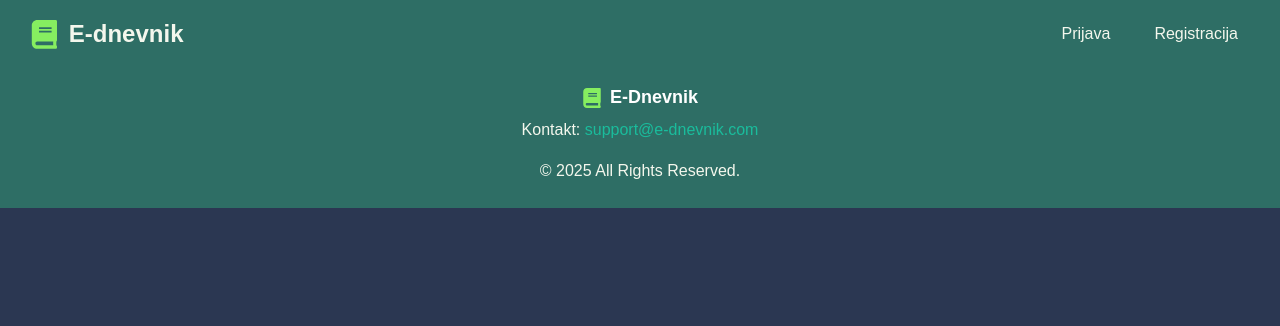
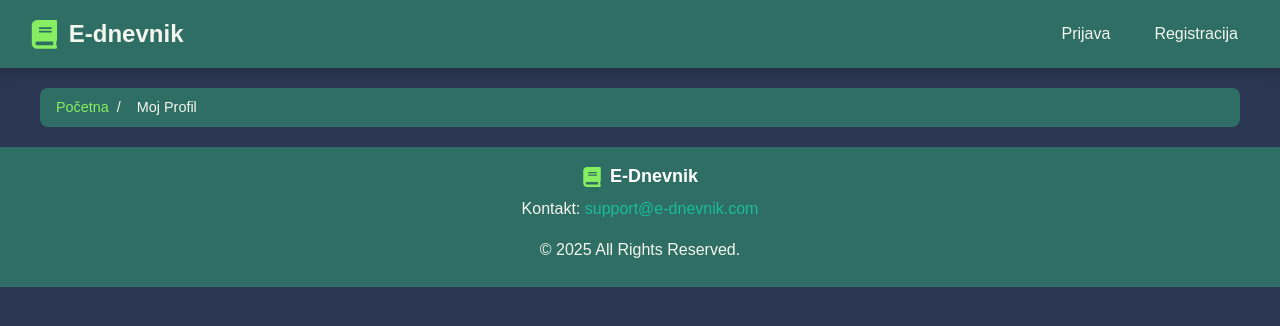
Before and after one commit to elab-development/internet-tehnologije-2024-projekat-e-dnevnik_2021_0186, a React (Create React App) app in the folder fe-ednevnik/: page /ucenik-profile in a window 1280 px wide. Shown: the top 326 px of the page. Built offline with nearby package versions, Linux system fonts and the light colour scheme.

Commit message:
Breadcrumbs implemented

```diff
--- a/fe-ednevnik/src/App.css
+++ b/fe-ednevnik/src/App.css
@@ -661,3 +661,41 @@ select {
     font-weight: bold;
     color: var(--primary-color);
 }
+
+.breadcrumbs {
+  display: flex;
+  align-items: center;
+  background-color: var(--primary-color);
+  padding: 8px 16px;
+  border-radius: 8px;
+  margin: 20px auto;
+  max-width: 1200px;
+  color: var(--text-color);
+  font-size: 0.9rem;
+}
+
+.breadcrumb-item {
+  display: flex;
+  align-items: center;
+}
+
+.separator {
+  margin: 0 8px;
+  color: var(--text-color);
+}
+
+.breadcrumb-link {
+  color: var(--accent-color);
+  text-decoration: none;
+  transition: color 0.3s ease;
+}
+
+.breadcrumb-link:hover {
+  color: var(--accent-color-hover);
+}
+
+.breadcrumb-current {
+  color: var(--text-color);
+  font-weight: 500;
+  margin-left: 8px;
+}
--- a/fe-ednevnik/src/App.js
+++ b/fe-ednevnik/src/App.js
@@ -13,7 +13,7 @@ import UcenikHome from "./components/ucenik/UcenikHome";
 import ProfesorForm from "./components/profesor/ProfesorForm";
 import UcenikForm from "./components/ucenik/UcenikForm";
 import RoditeljForm from "./components/roditelj/RoditeljForm";
-
+import Breadcrumbs from "./components/reusable/Breadcrumbs";
 
 function App() {
     const [token, setToken] = useState(sessionStorage.getItem("access_token"));
@@ -35,6 +35,7 @@ function App() {
                     setTipKorisnika={setTipKorisnika}
                     setRelatedModelId={setRelatedModelId}
                 />
+                <Breadcrumbs />
                 <Routes>
                     {/* Opšte rute za sve korisnike */}
 
--- /dev/null
+++ b/fe-ednevnik/src/components/reusable/Breadcrumbs.jsx
@@ -0,0 +1,120 @@
+import React from "react";
+import { Link, useLocation } from "react-router-dom";
+
+// Rute na kojima NE prikazujemo breadcrumbs
+const excludedRoutes = [
+  "/",
+  "/register",
+  "/profesor",
+  "/ucenik",
+  "/roditelj",
+  "/dashboard-profesor",
+  "/ucenik-home",
+  "/dashboard-roditelj",
+  "/dashboard-admin",
+];
+
+// Tačna mapiranja pune putanje na prikazni naziv (isti kao u Navbar-u)
+const pathLabelMap = {
+  "/dashboard-profesor": "Dashboard Profesora",
+  "/profesor-profile": "Moj Profil",
+
+  "/ucenik-home": "Početna",
+  "/dashboard-ucenik": "Dashboard Učenika",
+  "/ucenik-profile": "Moj Profil",
+
+  "/dashboard-roditelj": "Dashboard Roditelja",
+  "/roditelj-profile": "Moj Profil",
+
+  "/dashboard-admin": "Dashboard Administratora",
+  "/predmeti-admin": "Upravljanje Predmetima",
+};
+
+// Explicitne veze roditelj → dete:
+const parentMap = {
+  "/profesor-profile": "/dashboard-profesor",
+  "/dashboard-ucenik": "/ucenik-home",
+  "/ucenik-profile": "/ucenik-home",
+  "/roditelj-profile": "/dashboard-roditelj",
+  "/predmeti-admin": "/dashboard-admin",
+};
+
+// Ako ruta NIJE u pathLabelMap, formatiramo segment ovako:
+const formatSegment = (segment) => {
+  return segment
+    .split("-")
+    .map((w) => w.charAt(0).toUpperCase() + w.slice(1))
+    .join(" ");
+};
+
+const Breadcrumbs = () => {
+  const { pathname } = useLocation();
+
+  // Ako je ruta u excludedRoutes, ne prikazujemo ništa
+  if (excludedRoutes.includes(pathname)) {
+    return null;
+  }
+
+  // Ako je ruta child u parentMap, prvo prikažemo parent, pa current
+  if (parentMap[pathname]) {
+    const parentPath = parentMap[pathname];
+    const crumbs = [parentPath, pathname];
+
+    return (
+      <nav className="breadcrumbs">
+        {crumbs.map((fullPath, idx) => {
+          const isLast = idx === crumbs.length - 1;
+          const label =
+            pathLabelMap[fullPath] !== undefined
+              ? pathLabelMap[fullPath]
+              : formatSegment(fullPath.replace(/^\//, ""));
+
+          return (
+            <span key={fullPath} className="breadcrumb-item">
+              {idx > 0 && <span className="separator">/</span>}
+              {isLast ? (
+                <span className="breadcrumb-current">{label}</span>
+              ) : (
+                <Link to={fullPath} className="breadcrumb-link">
+                  {label}
+                </Link>
+              )}
+            </span>
+          );
+        })}
+      </nav>
+    );
+  }
+
+  // Fallback: razbijamo URL po segmentima
+  const segments = pathname.split("/").filter((seg) => seg !== "");
+
+  return (
+    <nav className="breadcrumbs">
+      {segments.map((segment, idx) => {
+        const isLast = idx === segments.length - 1;
+        const upToHere = "/" + segments.slice(0, idx + 1).join("/");
+
+        const label =
+          pathLabelMap[upToHere] !== undefined
+            ? pathLabelMap[upToHere]
+            : formatSegment(segment);
+
+        return (
+          <span key={upToHere} className="breadcrumb-item">
+            {idx > 0 && <span className="separator">/</span>}
+            {isLast ? (
+              <span className="breadcrumb-current">{label}</span>
+            ) : (
+              <Link to={upToHere} className="breadcrumb-link">
+                {label}
+              </Link>
+            )}
+          </span>
+        );
+      })}
+    </nav>
+  );
+};
+
+export default Breadcrumbs;
```
